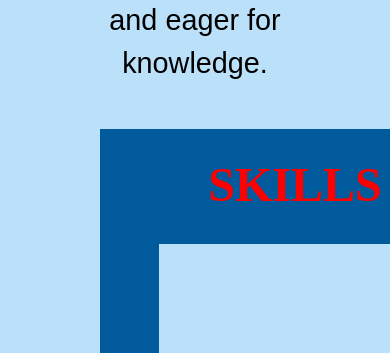
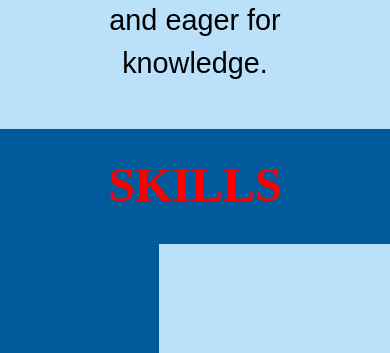
Before and after one commit to CipherPhantom/Portfolio, a plain HTML site: page index.html in a window 390 px wide. Shown: the part 1630-1983 px from the top of the page. Drawn offline with nearby package versions, Linux system fonts and the light colour scheme; a web font is replaced by a local one.

Commit message:
Minor Adjustment

```diff
--- a/css/styles.css
+++ b/css/styles.css
@@ -180,7 +180,7 @@ span:hover {
 
 
 @media (max-width: 960px) {
-  .skills {
+  table{
     margin-left: 100px;
   }
 
```
